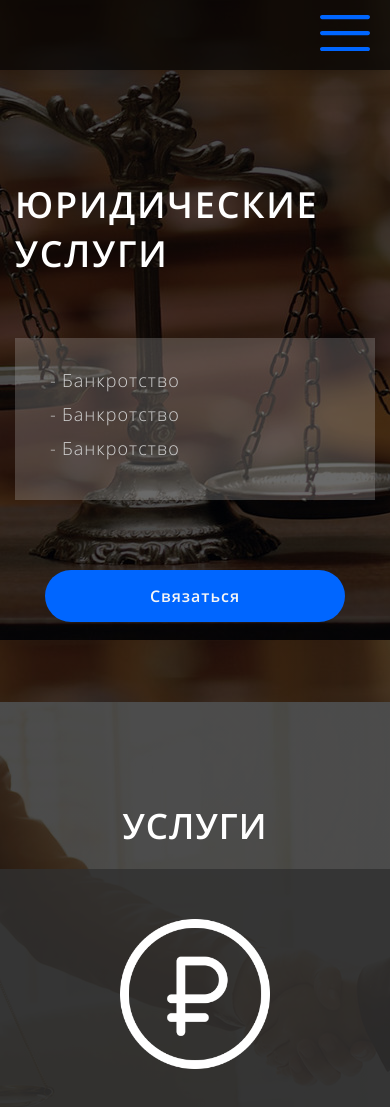
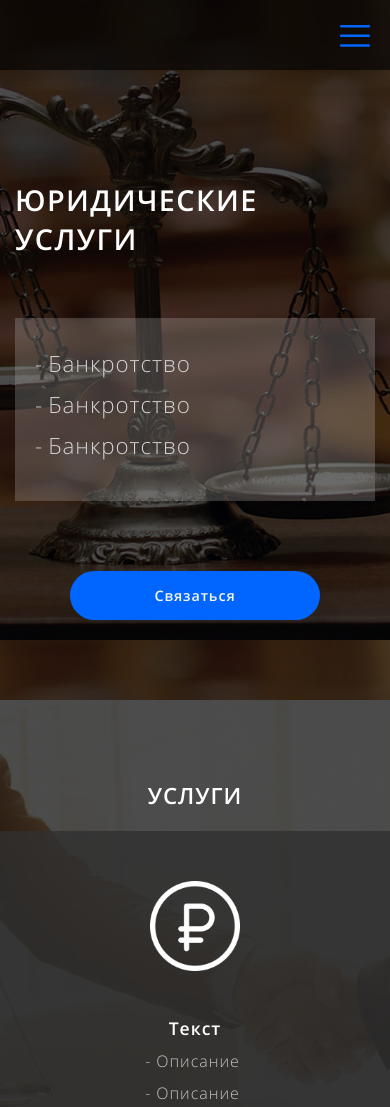
Before and after one commit to Lesa1820/Lesa1820.github.io, a plain HTML site: page Yur-site/pages/main/index.html in a window 390 px wide. Shown: the top 1107 px of the page. Drawn offline with Linux system fonts and the light colour scheme; a script that the page names is missing.

Commit message:
Add files via upload

```diff
--- a/Yur-site/pages/main/css/style.css
+++ b/Yur-site/pages/main/css/style.css
@@ -44,8 +44,32 @@ abbr,acronym {
 body{
     font-family: "open-sans-L";
     letter-spacing: 0.06em;
-    font-size: 18px;
 }
+
+ .text-h1 {
+    font-size: 2.5em;
+}
+.text-h2 {
+    font-size: 1.4em;
+}
+
+.block-1-li{
+    font-size: 1.4em;
+}
+.block-2-li{
+    font-size: 1em;
+}
+.text-p-b {
+    font-size: 1.1em;
+}
+
+.header-box-li-menu{
+    font-size: 1.2em;
+}
+button{
+    font-size: 1.1em;
+}
+
 a{
     text-decoration: none;
     color: #FFF;
@@ -58,12 +82,11 @@ a:hover{
 }
 
 .block-1,.block-2,.block-3,.block-4,.footer{
-    padding: 100px 0 80px 0;
+    padding: 80px 0 80px 0;
 
 }
 .text-h1{
     Font-family: "open-sans-B";
-    font-size: 60px;
     color: #FFF;
     font-weight: 700;
     text-transform: uppercase;
@@ -72,22 +95,20 @@ a:hover{
 }
 .text-h2{
     Font-family: "open-sans-B";
-     font-size: 35px;
     color: #FFF;
     font-weight: 700;
     text-transform: uppercase;
     margin-bottom: 20px;
     text-align: center;
+    padding: 0 20px;
 }
 .text-p-b{
     Font-family: "open-sans-B";
     color: #FFF;
-    font-size: 18px;
     margin: 40px 0 10px 0;
 }
 .text-p{
     color: #c5c5c5;;
-    font-size: 18px;
 }
 .text-p-2{
     color: #FFF;
@@ -96,7 +117,6 @@ a:hover{
     letter-spacing: 0.06em;
     font-family: "open-sans-L";
     margin-left: 10px;
-    font-size: 18px;
 }
 .content-box{
     background: rgba(48,48,48,0.8);
@@ -105,12 +125,11 @@ a:hover{
     padding: 65px 65px 70px 65px;
 }
 button{
-    width: 300px;
+    min-width: 300px;
     text-align: center;
     border-radius: 30px;
     color: #F6F6F6;
-    background: #0066FF;
-    font-size: 16px;
+    background: #0066FF !important;
     Font-family: "open-sans-B";
     letter-spacing: 0.06em;
     text-transform: capitalize;
@@ -185,8 +204,10 @@ input::placeholder { color: rgba(255,255,255,0.3);}
     margin: 10px 0;
     margin-left: 10px;
 }
+.box-button{
+    text-align: center;
+}
 .block-1-button{
-    margin-left: calc((50% - 155px - 250px) / 2);
     margin-top: 20px;
 }
 
@@ -228,7 +249,6 @@ input::placeholder { color: rgba(255,255,255,0.3);}
     margin-bottom: 15px;
     border-radius: 10px;
     background: rgba(196, 196, 196, 0.57);
-    font-size: 18px;
     color: rgba(255,255,255,0.6);
     border:none;
 }
@@ -249,7 +269,6 @@ form>div{
 select{
     background: rgba(196, 196, 196, 0.4);
     color: #FFF;
-    font-size: 18px;
     font-family: "open-sans-L";
     width: 35%;
     padding: 15px 30px;
@@ -267,7 +286,6 @@ select{
 option{
     color: #000;
     padding: 10px;
-    /* font-size: 14px; */
 }
 .block-4-img-contact{
     width: 30px;
@@ -284,7 +302,7 @@ option{
     width: 50px;
     height: 50px;
 }
-.block-4-img-socials:nth-child(1),.block-4-img-socials:nth-child(2){
+.telegram,.whatsapp{
         margin-right: 30px;
 }
 .city-contacts{
@@ -309,17 +327,21 @@ iframe{
 
 .footer{
     background: #131313 ;
+
 }
 .footer-box{
     text-align: center;
 }
+.footer-text,.footer-text>a{
+    color: rgba(250, 250, 250, 0.6) !important;
+
+}
 .img-menu{
     display: none;
-    width: 50px;
-    height: 50px;
+    width: 40px;
     position: fixed;
-    top: 15px;
-    right: 70px;
+    top: 20px;
+    right: 30px;
 }
 #menu:hover{
     transform: scale(1.05);
@@ -343,9 +365,6 @@ iframe{
 }
 
 @media screen and (max-width: 1370px) {
-    .text-h1 {
-        font-size: 2.7em;
-    }
     .block-1{
         background: linear-gradient(rgba(0, 0, 0, 0.7),rgba(0, 0, 0, 0.7)),url("../../../assets/img/01-1370.jpg");
     }
@@ -381,9 +400,6 @@ iframe{
     .img-menu{
         display: block;
     }
-    .block-1-button {
-        margin-left: calc((100% - 70px - 250px) / 2);
-    }
     .content-box, .content-1-box {
         padding: 35px 35px 40px 35px;
     }
@@ -403,11 +419,8 @@ iframe{
         row-gap: 40px;
     }
     .block-2-img {
-        width: 150px;
-        height: 150px;
-    }
-    .text-p-b {
-        font-size: 24px;
+        width: 100px;
+        height: 100px;
     }
 
     .block-3{
@@ -426,15 +439,13 @@ iframe{
         margin: 0 calc(30% / 2);
         margin-bottom: 50px;
     }
-    .text-h1 {
-        font-size: 2.5em;
-    }
 
 }
 
 @media screen and (max-width: 767px) {
     .img-menu {
-        right: 40px;
+        right: 25px;
+        width: 40px;
     }
     .block-1{
         background: linear-gradient(rgba(0, 0, 0, 0.7),rgba(0, 0, 0, 0.7)),url("../../../assets/img/01-770.jpg");
@@ -458,20 +469,33 @@ iframe{
 }
 
 @media screen and (max-width: 479px) {
+    .text-h1 {
+        font-size: 1.8em;
+    }
+    button{
+        min-width: 250px;
+        width: auto;
+        font-size: 0.9em;
+    }
     .img-menu {
+        top:25px;
         right: 20px;
+        width: 30px;
     }
-    .block-1-button {
-        margin-left: calc((100% - 50px - 250px) / 2);
+
+    .block-2-img {
+        width: 90px;
+        height: 90px;
     }
-    .text-h1 {
-        font-size: 2em;
-    }
+
     .content-box, .content-1-box {
         padding: 50px 15px 50px 15px;
     }
     .block-1{
         background: linear-gradient(rgba(0, 0, 0, 0.7),rgba(0, 0, 0, 0.7)),url("../../../assets/img/01-480.jpg");
+    }
+    .block-1-info{
+        padding: 20px 15px 30px 15px;
     }
 
 
@@ -503,26 +527,8 @@ iframe{
     .img-menu {
         right: 10px;
     }
-    .text-h1 {
-        font-size: 1.5em;
-    }
-    .text-h2{
-         font-size: 18px;
-    }
-    .text-p-b{
-        font-size: 16px;
-    }
-    .text-p{
-        font-size: 16px;
-    }
-    .text-p-2{
-        font-size: 16px;
-    }
     button {
         width: 250px;
-    }
-    .block-1-button {
-        margin-left: calc((100% - 250px) / 2);
     }
     .block-1{
         background: linear-gradient(rgba(0, 0, 0, 0.7),rgba(0, 0, 0, 0.7)),url("../../../assets/img/01-320.jpg");
@@ -550,3 +556,8 @@ iframe{
     }
 
 }
+@media screen and (max-width: 310px) {
+    .text-h1 {
+        font-size: 1.6em;
+    }
+}
--- a/Yur-site/pages/main/index.html
+++ b/Yur-site/pages/main/index.html
@@ -37,7 +37,7 @@
                     </ul>
                 </div>
             </div>
-            <a href="#contacts"><button class="block-1-button button">Связаться</button></a>
+            <div class="box-button"><a href="#block-4" class="scroll"><button class="block-1-button button">Связаться</button></a></div>
         </div>
     </div>
     <div class="block-2 block" id="block-2">
@@ -121,8 +121,8 @@
                             <p class="text-p-2"><a href="tel:+79998904534">+7 (999) 890-45-34</a></p>
                         </div>
                         <div class="socials">
-                            <a href="#"><img src="../../assets/img/telegram.png" alt="" class="block-4-img-socials"></a>
-                            <a href="#"><img src="../../assets/img/whatsapp.png" alt="" class="block-4-img-socials"></a>
+                            <a href="#"><img src="../../assets/img/telegram.png" alt="" class="block-4-img-socials telegram"></a>
+                            <a href="#"><img src="../../assets/img/whatsapp.png" alt="" class="block-4-img-socials whatsapp"></a>
                             <a href="#"><img src="../../assets/img/viber.png" alt="" class="block-4-img-socials"></a>
                         </div>
                     </div>
@@ -141,8 +141,8 @@
                             <p class="text-p-2"><a href="tel:+78677785676">+7 (867) 778-56-76</a></p>
                         </div>
                         <div class="socials">
-                            <a href="#"><img src="../../assets/img/telegram.png" alt="" class="block-4-img-socials"></a>
-                            <a href="#"><img src="../../assets/img/whatsapp.png" alt="" class="block-4-img-socials"></a>
+                            <a href="#"><img src="../../assets/img/telegram.png" alt="" class="block-4-img-socials telegram"></a>
+                            <a href="#"><img src="../../assets/img/whatsapp.png" alt="" class="block-4-img-socials whatsapp"></a>
                             <a href="#"><img src="../../assets/img/viber.png" alt="" class="block-4-img-socials"></a>
                         </div>
                     </div>
@@ -153,8 +153,8 @@
     </div>
     <footer class="footer">
         <div class="footer-box">
-            <p class="text-p-b">Остались вопросы?</p>
-            <p class="text-p"><a href="mail:mail@mail.ru">mail@mail.ru</a></p>
+            <p class="text-p-b footer-text">Остались вопросы?</p>
+            <p class="text-p footer-text"><a href="mail:mail@mail.ru">mail@mail.ru</a></p>
         </div>
     </footer>
     <script src="../../jquery.js"></script>
```
